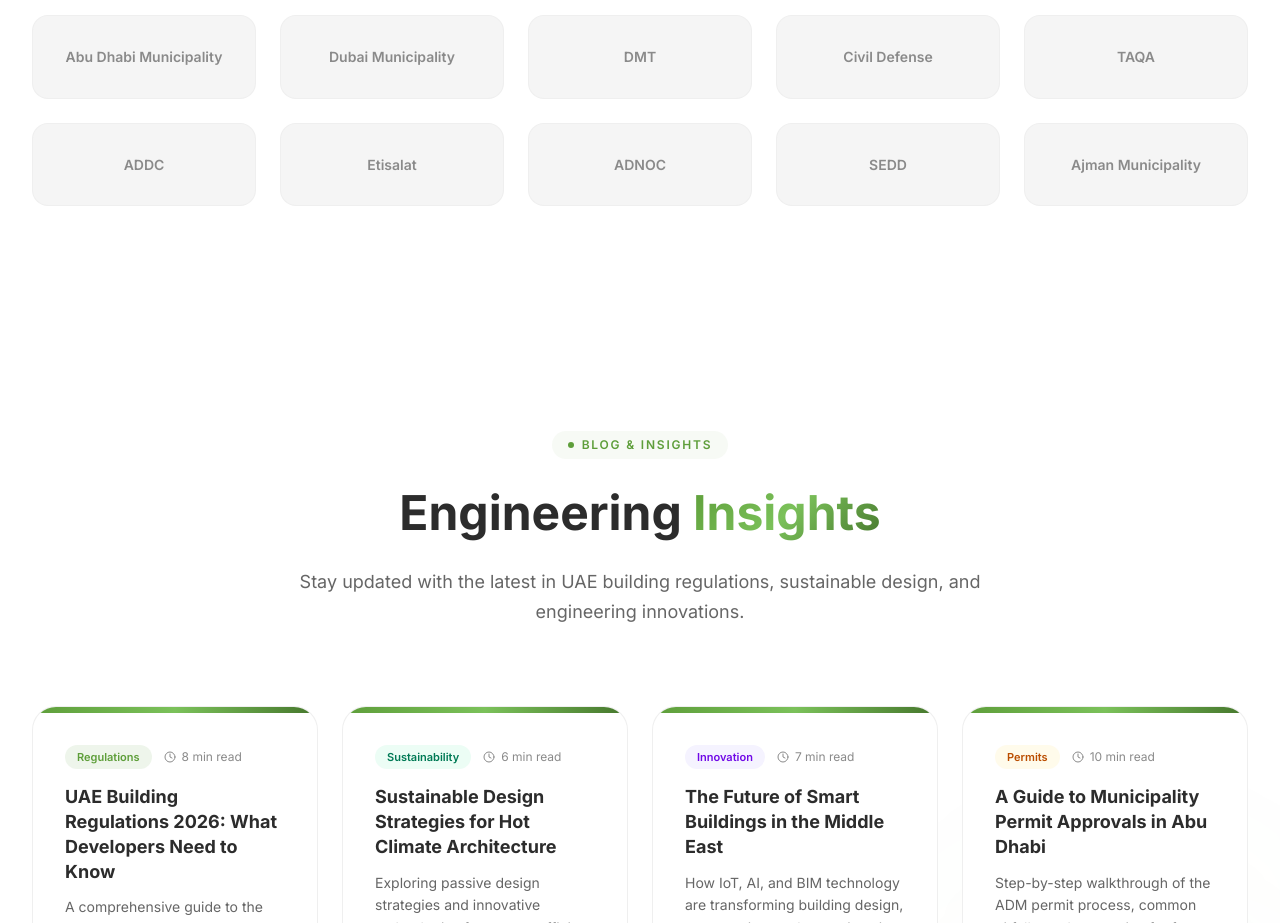
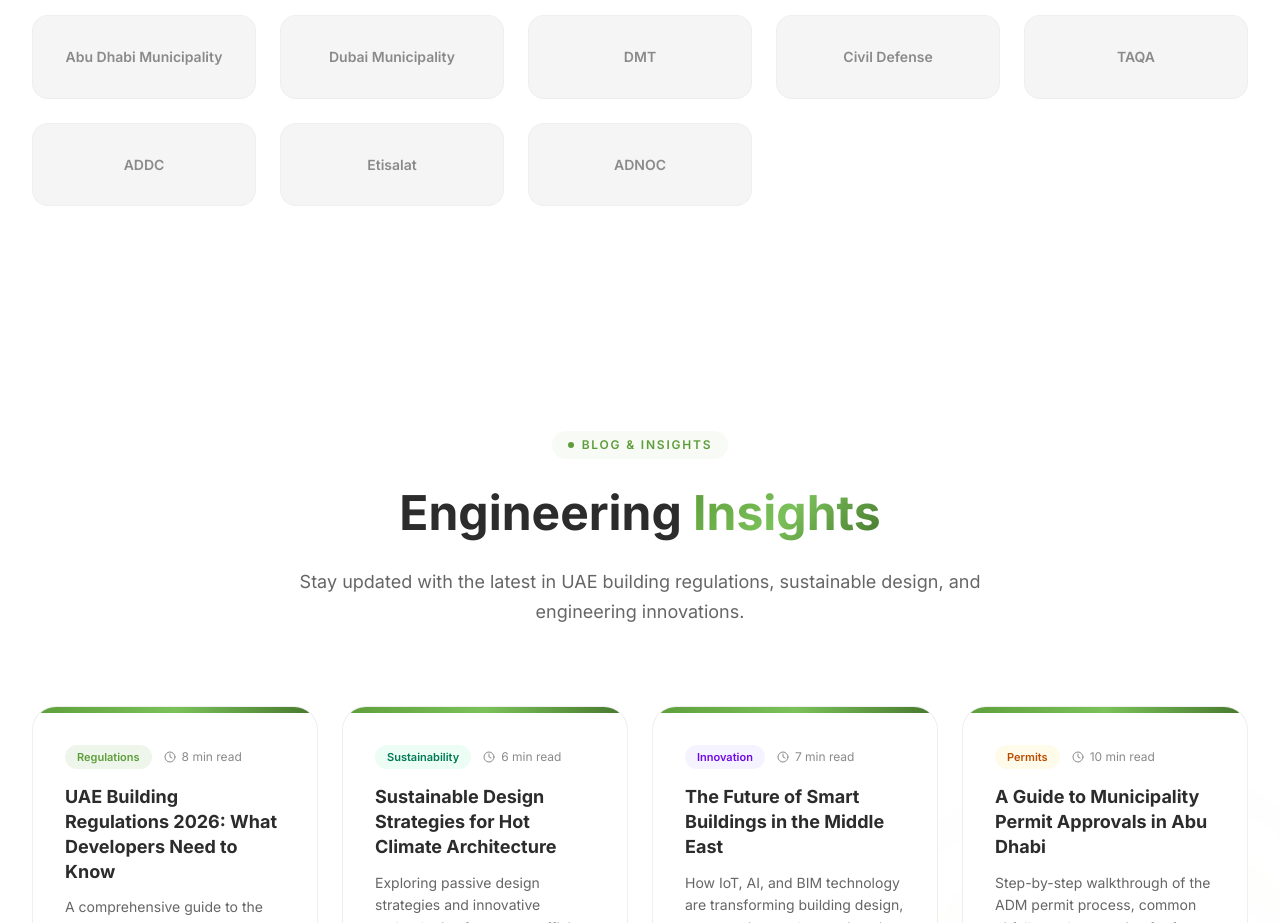
Before and after one commit to sherry2k/ubec-website, a React (Vite) app: page / in a window 1280 px wide. Shown: the part 11040-11963 px from the top of the page. Built offline with nearby package versions, Linux system fonts and the light colour scheme.

Commit message:
Update content.ts

```diff
--- a/src/data/content.ts
+++ b/src/data/content.ts
@@ -324,9 +324,7 @@
   'ADDC',
   'Etisalat',
   'ADNOC',
-  'SEDD',
-  'Ajman Municipality',
-];
+  ];
 
 export const NAV_LINKS = [
   { label: 'Home', href: '#home' },
```
